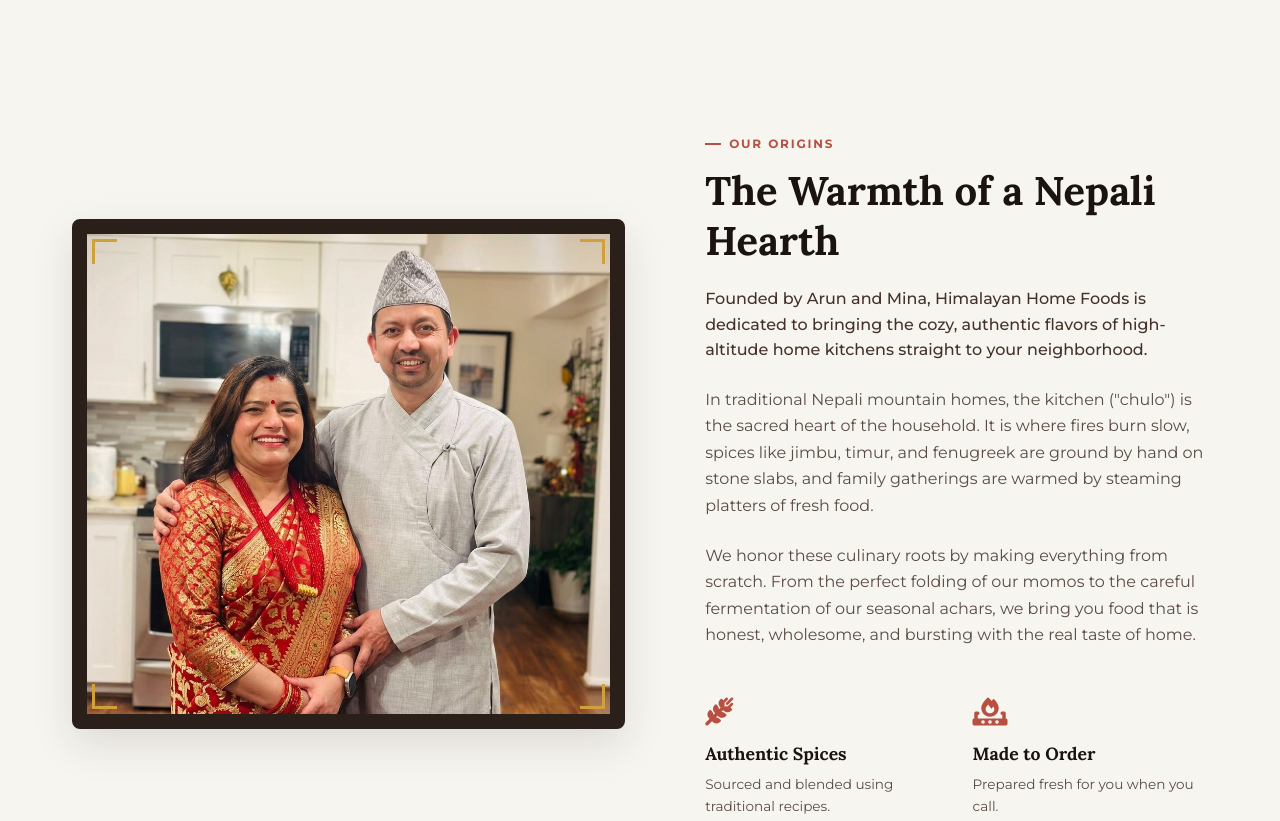
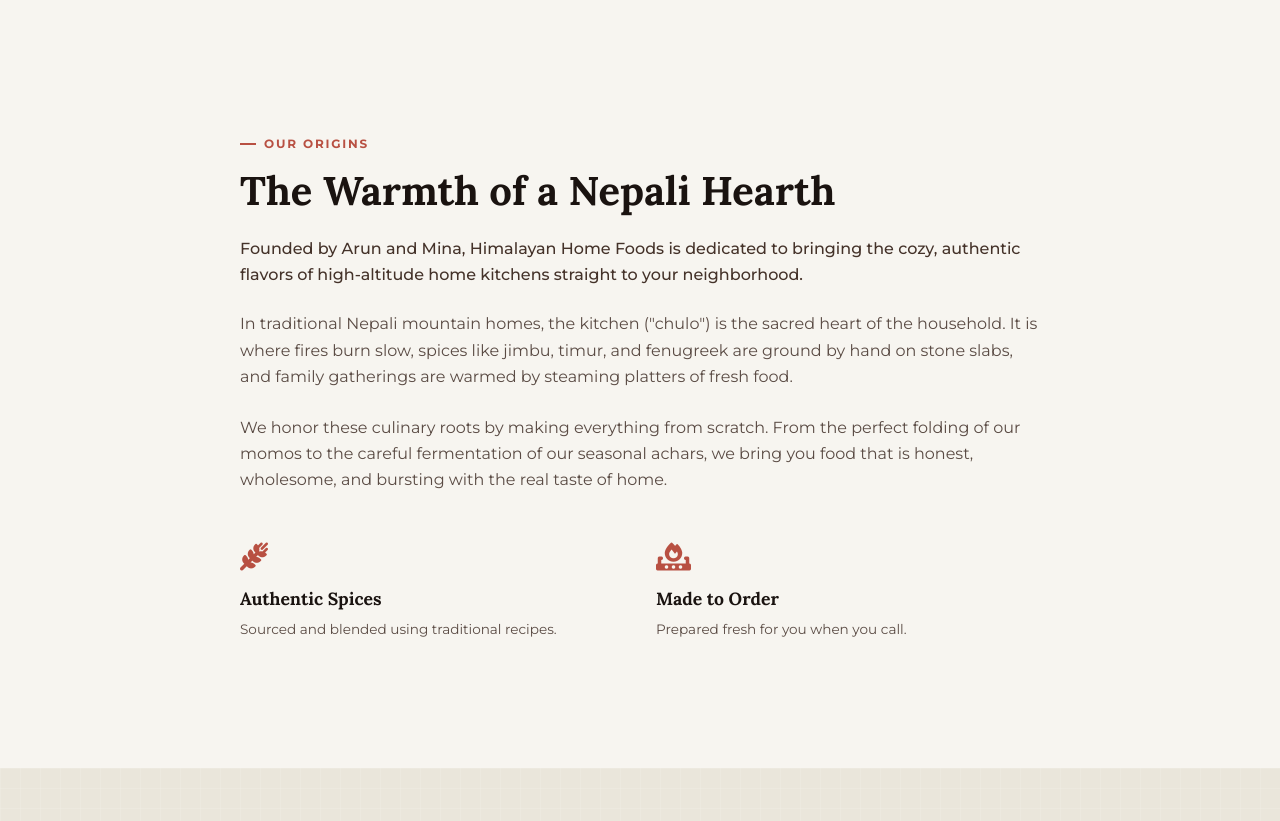
Before and after one commit to runeruly/himalayanhomefoods, a plain HTML site: page index.html in a window 1280 px wide. Shown: the part 3280-4101 px from the top of the page. Drawn offline with Linux system fonts and the light colour scheme.

Commit message:
Remove founders photo from story section

```diff
--- a/index.html
+++ b/index.html
@@ -204,15 +204,6 @@
         <section class="story-section" id="story">
             <div class="container">
                 <div class="story-grid">
-                    <div class="story-image-area scroll-reveal-left">
-                        <div class="frame-container">
-                            <img src="assets/founders.png" alt="Arun and Mina - Founders of Himalayan Home Foods" class="story-main-img">
-                            <div class="wood-carving-corner border-tl"></div>
-                            <div class="wood-carving-corner border-tr"></div>
-                            <div class="wood-carving-corner border-bl"></div>
-                            <div class="wood-carving-corner border-br"></div>
-                        </div>
-                    </div>
                     <div class="story-text-area scroll-reveal-right">
                         <span class="section-tag">OUR ORIGINS</span>
                         <h2 class="section-title">The Warmth of a Nepali Hearth</h2>
--- a/styles.css
+++ b/styles.css
@@ -507,10 +507,9 @@ h1, h2, h3, h4, h5, h6 {
 }
 
 .story-grid {
-    display: grid;
-    grid-template-columns: 1.1fr 1fr;
-    gap: 5rem;
-    align-items: center;
+    display: block;
+    max-width: 800px;
+    margin: 0 auto;
 }
 
 .story-image-area {
```
